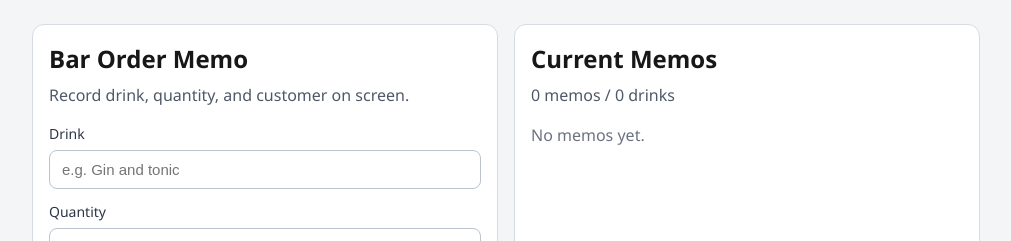
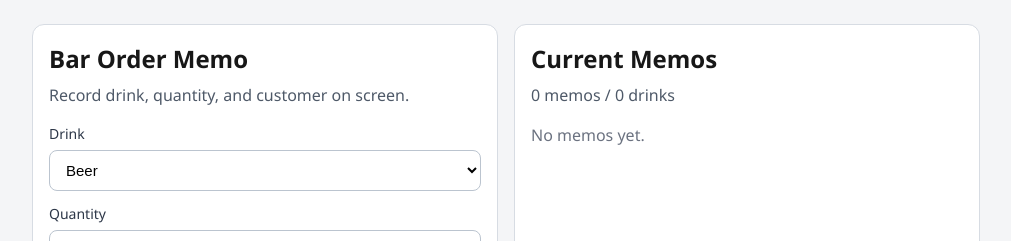
Before and after one commit to ytkg/orders, a React (Vite) app: page / in a window 1280 px wide. Shown: the top 241 px of the page, without its empty margins (134-1145 px from the left). Built offline with nearby package versions, Linux system fonts and the light colour scheme.

Commit message:
feat: make drink input selectable for issue #2

```diff
--- a/src/App.tsx
+++ b/src/App.tsx
@@ -8,8 +8,20 @@ type OrderMemo = {
   createdAt: Date;
 };
 
+const DRINK_OPTIONS = [
+  "Beer",
+  "Highball",
+  "Lemon Sour",
+  "Gin and tonic",
+  "Mojito",
+  "Whiskey",
+  "Red Wine",
+  "White Wine",
+  "Non-alcoholic"
+];
+
 function App() {
-  const [drink, setDrink] = useState("");
+  const [drink, setDrink] = useState(DRINK_OPTIONS[0]);
   const [quantity, setQuantity] = useState("1");
   const [customer, setCustomer] = useState("");
   const [orders, setOrders] = useState<OrderMemo[]>([]);
@@ -24,8 +36,8 @@ function App() {
     event.preventDefault();
     const parsedQuantity = Number.parseInt(quantity, 10);
 
-    if (!drink.trim() || !customer.trim()) {
-      setError("Drink and customer are required.");
+    if (!customer.trim()) {
+      setError("Customer is required.");
       return;
     }
     if (!Number.isInteger(parsedQuantity) || parsedQuantity <= 0) {
@@ -35,7 +47,7 @@ function App() {
 
     const nextOrder: OrderMemo = {
       id: Date.now(),
-      drink: drink.trim(),
+      drink,
       quantity: parsedQuantity,
       customer: customer.trim(),
       createdAt: new Date()
@@ -61,11 +73,16 @@ function App() {
         <form className="form" onSubmit={handleSubmit}>
           <label>
             Drink
-            <input
+            <select
               value={drink}
               onChange={(event) => setDrink(event.target.value)}
-              placeholder="e.g. Gin and tonic"
-            />
+            >
+              {DRINK_OPTIONS.map((option) => (
+                <option key={option} value={option}>
+                  {option}
+                </option>
+              ))}
+            </select>
           </label>
 
           <label>
--- a/src/styles.css
+++ b/src/styles.css
@@ -61,6 +61,14 @@ input {
   font-size: 15px;
 }
 
+select {
+  border: 1px solid #bbc4cf;
+  border-radius: 8px;
+  padding: 10px 12px;
+  font-size: 15px;
+  background: #fff;
+}
+
 button {
   border: none;
   border-radius: 8px;
```
Also changed, not shown: 1 other file (tests, documents, lock files or other folders).
